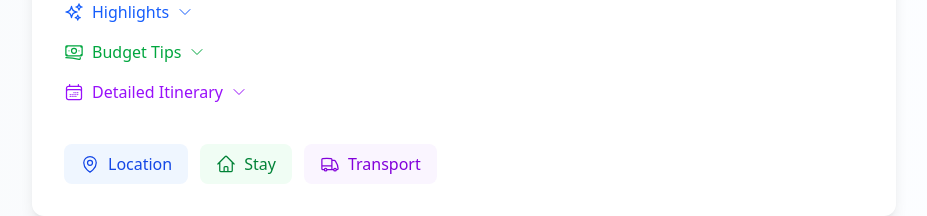
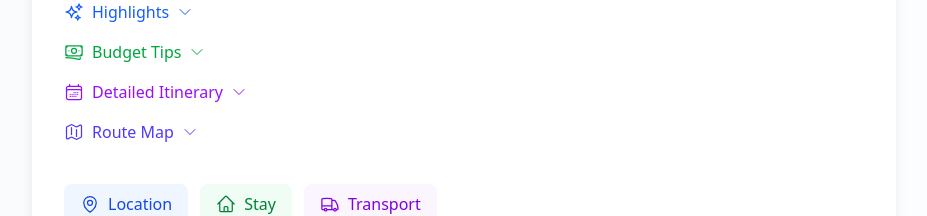
Before and after one commit to Katsari/art-alps-adriatic-tour, a Vue app: page / in a window 1280 px wide. Shown: the part 2100-2316 px from the top of the page, without its empty margins (176-1103 px from the left). Built offline with nearby package versions, Linux system fonts and the light colour scheme.

Commit message:
feat: add interactive route maps with Google Maps integration for each itinerary day

```diff
--- a/itineraryData.js
+++ b/itineraryData.js
@@ -40,7 +40,9 @@ export const itinerary = [
       location: "https://www.google.com/maps/place/Zagreb,+Croatia/",
       accommodation: "https://www.hostelworld.com/hostels/europe/croatia/zagreb/",
       transport: "https://www.plesoprijevoz.hr/en/"
-    }
+    },
+    mapUrl: "https://www.google.com/maps/embed?pb=!1m28!1m12!1m3!1d713389.5816397762!2d15.485832150781245!3d45.37259674804687!2m3!1f0!2f0!3f0!3m2!1i1024!2i768!4f13.1!4m13!3e0!4m5!1s0x4765d692c902cc39%3A0x3a45249628fbc28a!2sZagreb%2C%20Croatia!3m2!1d45.815399!2d15.981919!4m5!1s0x47615e61de19e275%3A0x2cbf0cc0e58baf12!2sPlitvice%20Lakes%20National%20Park%2C%20Croatia!3m2!1d44.865397!2d15.582011999999999!5e0!3m2!1sen!2sus!4v1737390000000!5m2!1sen!2sus",
+    routeUrl: "https://www.google.com/maps/dir/Zagreb,+Croatia/St.+Mark's+Church,+Zagreb/Museum+of+Broken+Relationships/Dolac+Market/Plitvice+Lakes+National+Park"
   },
   {
     id: 2,
@@ -81,7 +83,9 @@ export const itinerary = [
       location: "https://www.google.com/maps/place/Rovinj,+Croatia/",
       accommodation: "https://www.hostelworld.com/hostels/europe/croatia/rovinj/",
       transport: "https://www.getbybus.com/en/"
-    }
+    },
+    mapUrl: "https://www.google.com/maps/embed?pb=!1m28!1m12!1m3!1d180739.44915576108!2d13.562493599999998!3d45.0240325!2m3!1f0!2f0!3f0!3m2!1i1024!2i768!4f13.1!4m13!3e0!4m5!1s0x477c3daa64151ff1%3A0x8d37d769b24e61f4!2sRovinj%2C%20Croatia!3m2!1d45.0811661!2d13.638706999999999!4m5!1s0x477cd2de09337b6d%3A0x72324a3a7b4e580d!2sPula%2C%20Croatia!3m2!1d44.8666232!2d13.849579099999999!5e0!3m2!1sen!2sus!4v1737390100000!5m2!1sen!2sus",
+    routeUrl: "https://www.google.com/maps/dir/Rovinj,+Croatia/St.+Euphemia's+Basilica/Punta+Corrente+Forest+Park/Pula+Arena/Arch+of+the+Sergii"
   },
   {
     id: 3,
@@ -121,7 +125,9 @@ export const itinerary = [
       location: "https://www.google.com/maps/place/Ljubljana,+Slovenia/",
       accommodation: "https://www.hostelworld.com/hostels/europe/slovenia/ljubljana/",
       transport: "https://global.flixbus.com/bus-routes/bus-ljubljana-zurich"
-    }
+    },
+    mapUrl: "https://www.google.com/maps/embed?pb=!1m28!1m12!1m3!1d351876.7905907745!2d14.231517450781245!3d46.17124054804687!2m3!1f0!2f0!3f0!3m2!1i1024!2i768!4f13.1!4m13!3e0!4m5!1s0x476531f5969886d1%3A0x400f81c823fec20!2sLjubljana%2C%20Slovenia!3m2!1d46.0569465!2d14.5057515!4m5!1s0x477a66a28e51c381%3A0xbe55145a959a6796!2sLake%20Bled%2C%20Slovenia!3m2!1d46.368199399999996!2d14.1038771!5e0!3m2!1sen!2sus!4v1737390200000!5m2!1sen!2sus",
+    routeUrl: "https://www.google.com/maps/dir/Ljubljana,+Slovenia/Ljubljana+Castle/Triple+Bridge/Dragon+Bridge/Lake+Bled/Ojstrica+Viewpoint"
   },
   {
     id: 4,
@@ -163,7 +169,9 @@ export const itinerary = [
       location: "https://www.google.com/maps/place/Bolzano,+South+Tyrol,+Italy/",
       accommodation: "https://www.booking.com/searchresults.html?ss=Bolzano",
       transport: "https://www.suedtirolmobil.info/en/"
-    }
+    },
+    mapUrl: "https://www.google.com/maps/embed?pb=!1m40!1m12!1m3!1d220715.94168426316!2d11.30778695!3d46.57831405!2m3!1f0!2f0!3f0!3m2!1i1024!2i768!4f13.1!4m25!3e0!4m5!1s0x47831158cb498369%3A0x46619ac09b1d6469!2sBolzano%2C%20Province%20of%20Bolzano%20-%20South%20Tyrol%2C%20Italy!3m2!1d46.498295399999994!2d11.354758099999999!4m5!1s0x477831ebcb59794d%3A0x773b3231dad50455!2sAlpe%20di%20Siusi!3m2!1d46.540515!2d11.5811545!4m5!1s0x47783d7f99829d47%3A0x43d012dc49cf830!2sLago%20di%20Carezza!3m2!1d46.409475299999995!2d11.575506!4m5!1s0x47830e6c79572fef%3A0x5e146c2a9b0e9dad!2sRenon%2C%20Province%20of%20Bolzano%20-%20South%20Tyrol%2C%20Italy!3m2!1d46.540143!2d11.434294999999999!5e0!3m2!1sen!2sus!4v1737390300000!5m2!1sen!2sus",
+    routeUrl: "https://www.google.com/maps/dir/Bolzano,+Italy/Alpe+di+Siusi/Lago+di+Carezza/Renon+Earth+Pyramids"
   },
   {
     id: 5,
@@ -203,7 +211,9 @@ export const itinerary = [
       location: "https://www.google.com/maps/place/Tirano,+Province+of+Sondrio,+Italy/",
       accommodation: "https://www.booking.com/city/it/tirano.html",
       transport: "https://www.rhb.ch/en/panoramic-trains/bernina-express"
-    }
+    },
+    mapUrl: "https://www.google.com/maps/embed?pb=!1m28!1m12!1m3!1d355048.95831245116!2d10.009795349999998!3d46.35366225!2m3!1f0!2f0!3f0!3m2!1i1024!2i768!4f13.1!4m13!3e3!4m5!1s0x4783a53bab832cd1%3A0x966b7e840b9f3ff!2sTirano%2C%20Province%20of%20Sondrio%2C%20Italy!3m2!1d46.2141872!2d10.168917899999999!4m5!1s0x478fafb3640de239%3A0xe21559b1e01e3fec!2sSt.%20Moritz%2C%20Switzerland!3m2!1d46.4907973!2d9.8355079!5e0!3m2!1sen!2sus!4v1737390400000!5m2!1sen!2sus",
+    routeUrl: "https://www.google.com/maps/dir/Tirano,+Italy/St.+Moritz,+Switzerland/Tirano,+Italy"
   },
   {
     id: 6,
@@ -242,7 +252,9 @@ export const itinerary = [
       location: "https://www.google.com/maps/place/Florence,+Metropolitan+City+of+Florence,+Italy/",
       accommodation: "https://www.hostelworld.com/search?search_keywords=Florence,%20Italy",
       transport: "https://www.trenitalia.com/en.html"
-    }
+    },
+    mapUrl: "https://www.google.com/maps/embed?pb=!1m46!1m12!1m3!1d46110.20462977195!2d11.220598750000001!3d43.7831515!2m3!1f0!2f0!3f0!3m2!1i1024!2i768!4f13.1!4m31!3e2!4m5!1s0x132a54008dc59081%3A0x848806ff1e82e12!2sCathedral%20of%20Santa%20Maria%20del%20Fiore%2C%20Florence%2C%20Italy!3m2!1d43.773155!2d11.255997599999999!4m5!1s0x132a5400c6e9fe49%3A0x32d3572b3fb60a3f!2sPonte%20Vecchio%2C%20Florence!3m2!1d43.7679821!2d11.253166599999999!4m5!1s0x132a54003dcf1bfb%3A0x95befd0062e8a4b1!2sGalleria%20degli%20Uffizi%2C%20Florence!3m2!1d43.7677925!2d11.2553077!4m5!1s0x132a5400e57893f9%3A0xe4e22be754be54e8!2sPiazzale%20Michelangelo%2C%20Florence%2C%20Italy!3m2!1d43.7629318!2d11.2650332!4m5!1s0x132a5446a8bba3b1%3A0x8f8279ec6de42ddd!2sFlorence%20Central%20Market!3m2!1d43.776457099999996!2d11.253472799999999!5e0!3m2!1sen!2sus!4v1737390500000!5m2!1sen!2sus",
+    routeUrl: "https://www.google.com/maps/dir/Florence+Cathedral/Ponte+Vecchio/Uffizi+Gallery/Piazzale+Michelangelo"
   },
   {
     id: 7,
@@ -283,7 +295,9 @@ export const itinerary = [
       location: "https://www.google.com/maps/place/Venice,+Metropolitan+City+of+Venice,+Italy/",
       accommodation: "https://www.andavenice.com/hostel-mestre-station/",
       transport: "https://www.atvo.it/en-venice-airport.html"
-    }
+    },
+    mapUrl: "https://www.google.com/maps/embed?pb=!1m40!1m12!1m3!1d89600.84974544033!2d12.240718749999999!3d45.46779755!2m3!1f0!2f0!3f0!3m2!1i1024!2i768!4f13.1!4m25!3e2!4m5!1s0x477eb1c8e96e1653%3A0xce66e3c61076aef1!2sPiazza%20San%20Marco%2C%20Venice!3m2!1d45.434336199999995!2d12.3387844!4m5!1s0x477eb1c8d6469a39%3A0xb809d204dcca7552!2sRialto%20Bridge%2C%20Venice!3m2!1d45.4380023!2d12.335893899999999!4m5!1s0x477eda5479335293%3A0xb4efc08e9c057a84!2sMurano%2C%20Venice!3m2!1d45.455864!2d12.3516785!4m5!1s0x477edc46a8ed6353%3A0x44b551abe91f4e92!2sBurano%2C%20Venice!3m2!1d45.485371!2d12.417223!5e0!3m2!1sen!2sus!4v1737390600000!5m2!1sen!2sus",
+    routeUrl: "https://www.google.com/maps/dir/Mestre,+Venice/St.+Mark's+Square/Rialto+Bridge/Murano/Burano"
   }
 ];
 
--- a/src/components/ItineraryDay.vue
+++ b/src/components/ItineraryDay.vue
@@ -60,7 +60,7 @@
           <span>Highlights</span>
           <ChevronDownIcon :class="['h-4 w-4 transition-transform', showHighlights ? 'rotate-180' : '']" />
         </button>
-        <ul v-show="showHighlights" class="space-y-1 ml-7">
+        <ul v-show="showHighlights" class="space-y-1 ml-2">
           <li v-for="highlight in day.highlights" :key="highlight" class="text-slate-600 text-base">
             • {{ highlight }}
           </li>
@@ -77,7 +77,7 @@
           <span>Budget Tips</span>
           <ChevronDownIcon :class="['h-4 w-4 transition-transform', showBudgetTips ? 'rotate-180' : '']" />
         </button>
-        <ul v-show="showBudgetTips" class="space-y-1 ml-7">
+        <ul v-show="showBudgetTips" class="space-y-1 ml-2">
           <li v-for="tip in day.budgetTips" :key="tip" class="text-slate-600 text-base">
             • {{ tip }}
           </li>
@@ -94,10 +94,49 @@
           <span>Detailed Itinerary</span>
           <ChevronDownIcon :class="['h-4 w-4 transition-transform', showItinerary ? 'rotate-180' : '']" />
         </button>
-        <div v-show="showItinerary" class="space-y-3 ml-7">
+        <div v-show="showItinerary" class="space-y-3 ml-2">
           <div v-for="(details, day) in day.detailedItinerary" :key="day">
             <h5 class="font-semibold text-slate-700 text-lg">{{ day }}</h5>
             <div class="text-slate-600 text-base leading-relaxed" v-html="formatDetails(details)"></div>
+          </div>
+        </div>
+      </div>
+
+      <!-- Route Map Section -->
+      <div v-if="day.mapUrl" class="mb-4">
+        <button
+          @click="showRouteMap = !showRouteMap"
+          class="flex items-center gap-2 text-indigo-600 hover:text-indigo-700 font-medium mb-2 cursor-pointer"
+        >
+          <MapIcon class="h-5 w-5" />
+          <span>Route Map</span>
+          <ChevronDownIcon :class="['h-4 w-4 transition-transform', showRouteMap ? 'rotate-180' : '']" />
+        </button>
+        <div v-show="showRouteMap" class="ml-2">
+          <div class="relative w-full h-[300px] sm:h-[400px] rounded-lg overflow-hidden bg-slate-100">
+            <iframe
+              :src="day.mapUrl"
+              width="100%"
+              height="100%"
+              style="border:0;"
+              allowfullscreen=""
+              loading="lazy"
+              referrerpolicy="no-referrer-when-downgrade"
+              class="absolute inset-0"
+            ></iframe>
+          </div>
+          <div v-if="day.routeUrl" class="mt-2">
+            <a
+              :href="day.routeUrl"
+              target="_blank"
+              rel="noopener noreferrer"
+              class="inline-flex items-center gap-2 text-sm text-blue-600 hover:text-blue-700 transition-colors"
+            >
+              <svg class="w-4 h-4" fill="none" stroke="currentColor" viewBox="0 0 24 24">
+                <path stroke-linecap="round" stroke-linejoin="round" stroke-width="2" d="M10 6H6a2 2 0 00-2 2v10a2 2 0 002 2h10a2 2 0 002-2v-4M14 4h6m0 0v6m0-6L10 14"></path>
+              </svg>
+              View full route with directions in Google Maps
+            </a>
           </div>
         </div>
       </div>
@@ -139,7 +178,7 @@
 
 <script setup>
 import { ref } from 'vue'
-import { MapPinIcon, HomeIcon, TruckIcon, SparklesIcon, BanknotesIcon, CalendarDaysIcon, ChevronDownIcon, CurrencyEuroIcon, HomeModernIcon, ShoppingBagIcon, TicketIcon } from '@heroicons/vue/24/outline'
+import { MapPinIcon, HomeIcon, TruckIcon, SparklesIcon, BanknotesIcon, CalendarDaysIcon, ChevronDownIcon, CurrencyEuroIcon, HomeModernIcon, ShoppingBagIcon, TicketIcon, MapIcon } from '@heroicons/vue/24/outline'
 
 defineProps({
   day: {
@@ -151,6 +190,7 @@ defineProps({
 const showHighlights = ref(false)
 const showBudgetTips = ref(false)
 const showItinerary = ref(false)
+const showRouteMap = ref(false)
 
 const getOptimizedImageUrl = (url) => {
   // For Unsplash images, add optimization parameters
```
